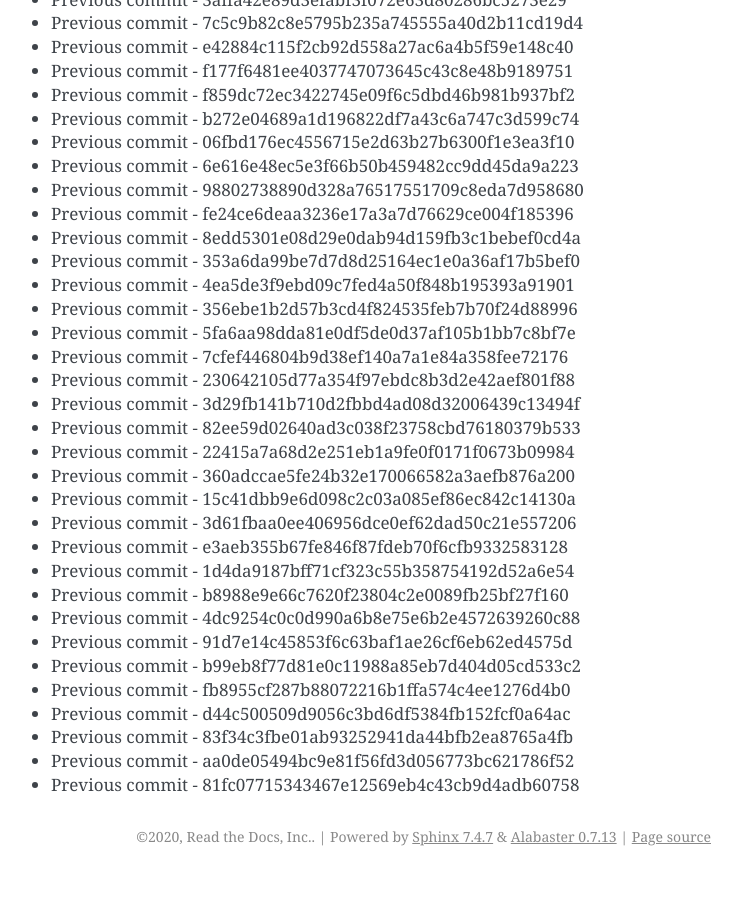
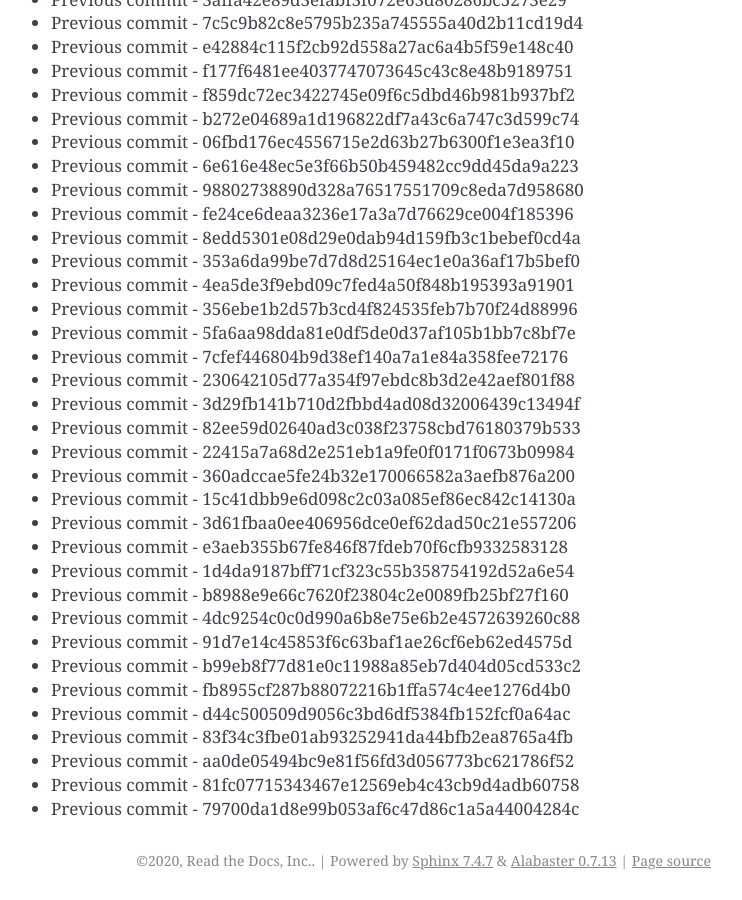
Before and after one commit to readthedocs/rtd-git-stresstest, a Sphinx documentation site: the page built from docs/updates.rst, in a window 1280 px wide and 900 px high, scrolled down 50320 px. Shown: the whole window, without its empty margins (399-1141 px from the left). Built offline with Sphinx 7.4.7, drawn with Linux system fonts in a browser that asks for light colours; before the commit the page ends 51196 px from its top, so only the background shows below that.

Commit message:
Generating commit from previous: 79700da1d8e99b053af6c47d86c1a5a44004284c

```diff
--- a/docs/updates.rst
+++ b/docs/updates.rst
@@ -2146,3 +2146,4 @@ It can be tested for any performance characteristics.
 * Previous commit - 83f34c3fbe01ab93252941da44bfb2ea8765a4fb
 * Previous commit - aa0de05494bc9e81f56fd3d056773bc621786f52
 * Previous commit - 81fc07715343467e12569eb4c43cb9d4adb60758
+* Previous commit - 79700da1d8e99b053af6c47d86c1a5a44004284c
```
